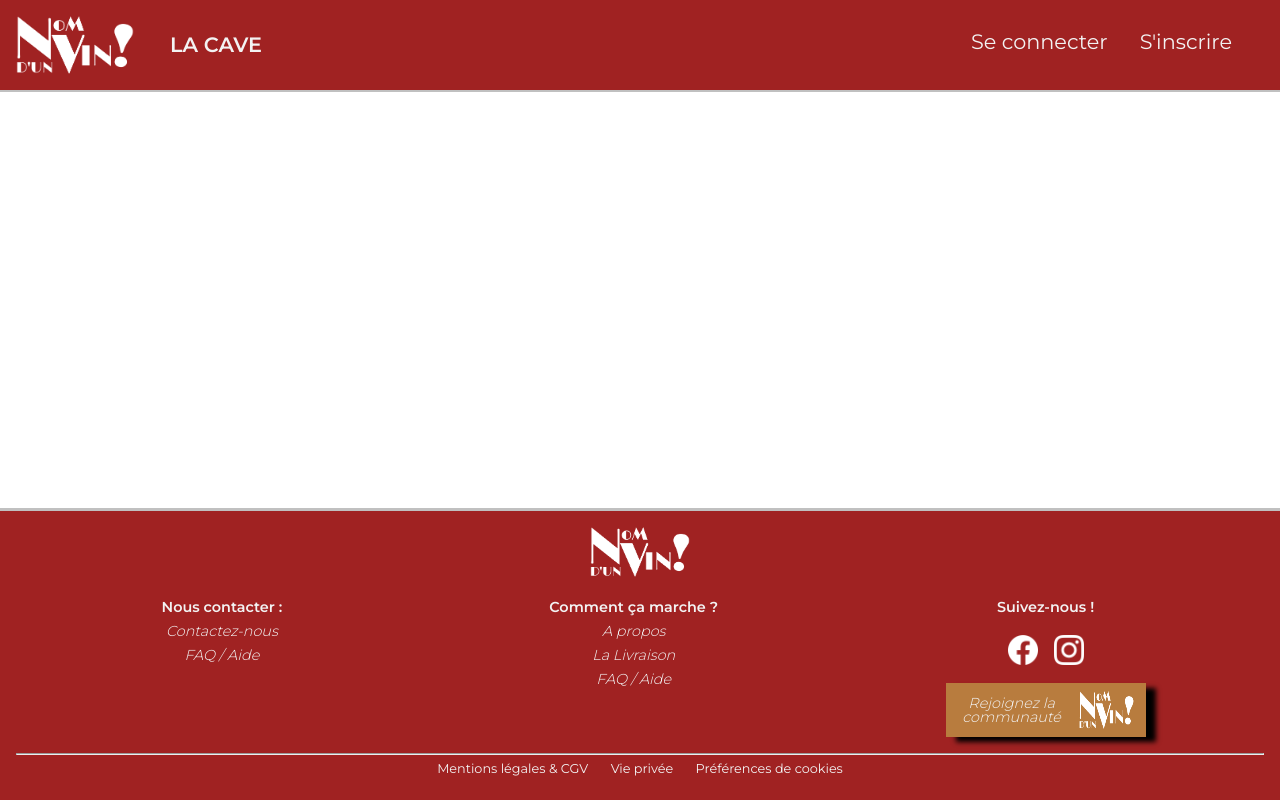
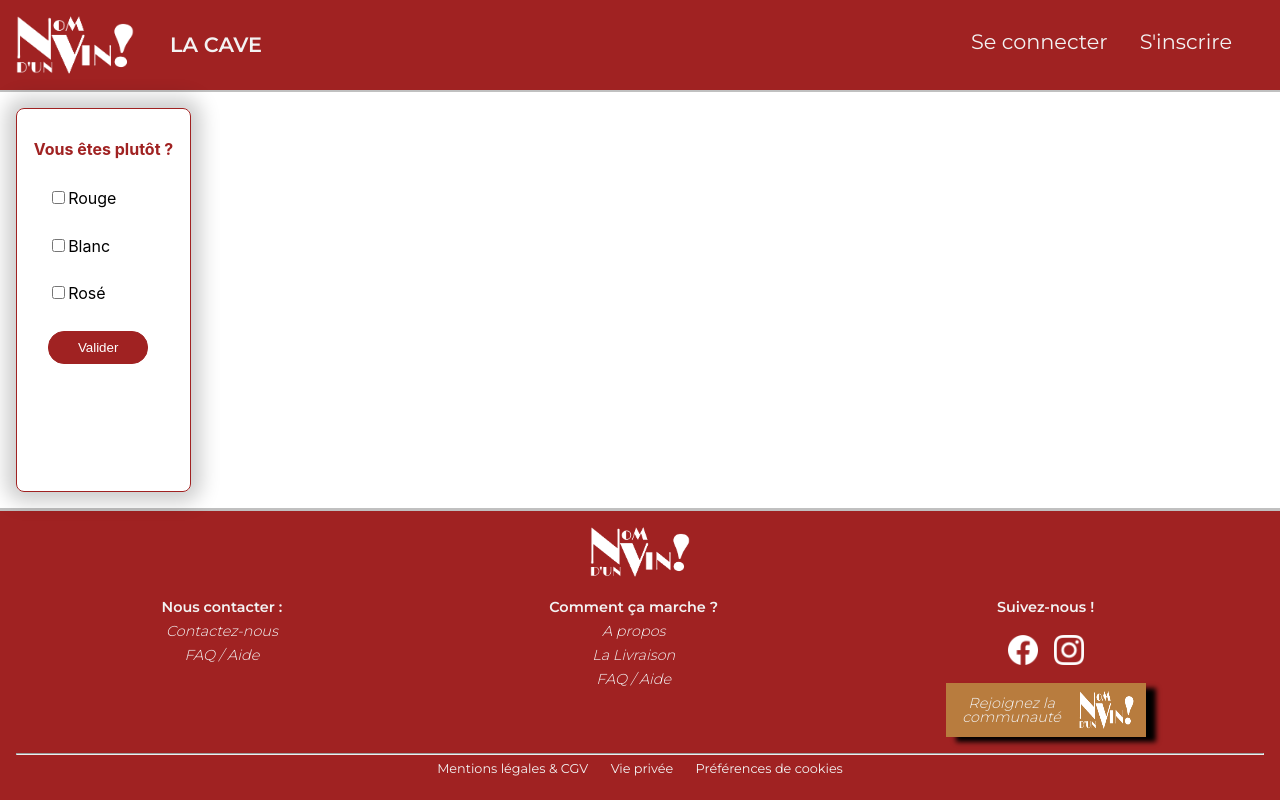
Before and after one commit to margaux-perrier/nomdunvin, a React (Create React App) app in the folder front/: page / in a window 1280 px wide. Built offline with nearby package versions, Linux system fonts and the light colour scheme.

Commit message:
[feat]: Setting up FilterMenu

```diff
--- a/front/src/components/App/App.js
+++ b/front/src/components/App/App.js
@@ -1,6 +1,8 @@
-// import header
+// import header component
 import Header from '../Header/Header';
-// import footer
+// import FilterMenu component
+import FilterMenu from '../FilterMenu/FilterMenu';
+// import footer component
 import Footer from '../Footer/Footer';
 
 
@@ -12,11 +14,8 @@ function App() {
   return (
     <div className="App">
       <Header />
+      <FilterMenu />
       <Footer />
-
-
-
-
     </div>
   );
 }
--- /dev/null
+++ b/front/src/components/FilterMenu/FilterMenu.jsx
@@ -0,0 +1,48 @@
+
+// import de useState
+import React, { useState } from 'react';
+// import Scss
+import './filterMenu.scss';
+
+// Component Filter
+function FilterMenu() {
+
+    // State for the burger-menu on mobile
+    const [showLinks, setShowLinks] = useState(false);
+    // "Button Event" to open burger menu on mobile
+    const handleShowLinks = () => {setShowLinks(!showLinks);}
+
+
+    return (
+
+    // If the State "showLinks" is "true" we add the "show class" to the "menuCheckbox" to display it and if it is "false" we hide it
+        <div className={`menuCheckbox ${showLinks ? "show" : "hide"}`}>
+            <div className="links">
+                <div>
+                    <h3 className="checkbox-title"> Vous êtes plutôt ?</h3>
+
+                    <div className="checkbox">
+                        <input type="checkbox" color="red" className="link" />
+                        <label for="option" aria-describedby="label">Rouge</label>
+                    </div>
+                    <div className="checkbox">
+                        <input type="checkbox" className="link" />
+                        <label for="option" aria-describedby="label">Blanc</label>
+                    </div>
+                    <div className="checkbox">
+                        <input type="checkbox" className="link" />
+                        <label for="option" aria-describedby="label">Rosé</label>
+                    </div>
+                    <div className="checkbox">
+                        <button className="checkbox-btn">Valider</button>
+                    </div>
+                </div>
+            </div>
+            <button className="burger" onClick={handleShowLinks}>
+                <span className="burger-bar"></span>
+            </button>
+        </div>
+    );
+}
+
+export default React.memo(FilterMenu);
--- /dev/null
+++ b/front/src/components/FilterMenu/filterMenu.scss
@@ -0,0 +1,171 @@
+@use "src/styles/vars";
+
+// Main Div
+.menuCheckbox {
+  flex-direction: column;
+  align-items: center;
+  justify-content: space-between;
+  position: relative;
+  width: 175px;
+  height: 50vh;
+  padding: 1rem;
+  border: solid 1.5px vars.$primary-color;
+  border-radius: 0.5rem;
+  margin-left: 1rem;
+  box-shadow: 0 0 20px 10px rgba(0, 0, 0, 0.2);
+  margin:1rem;
+  //centrer verticalement au milieu de l'écran
+}
+
+// Main Container
+.links {
+  display: flex;
+  flex-direction: column;
+  align-items: center;
+}
+
+// Filter Tilte
+.checkbox-title {
+  font-size: 1rem;
+  font-weight: 700;
+  margin-bottom: 1rem;
+  color: vars.$primary-color;
+  padding-top: 1rem;
+}
+
+// All options of checkbox
+.checkbox {
+  color: inherit;
+  padding: 0.9rem;
+  font-size: 1rem;
+}
+
+// Button to validate the selected filters
+.checkbox-btn {
+  background-color: vars.$primary-color;
+  color: white;
+  padding: 0.5rem vars.$gutter1;
+  border: 1px solid vars.$primary-color;
+  border-radius: 1rem;
+  width: 100px;
+}
+
+.checkbox-btn:hover {
+  background-color: white;
+  color: vars.$primary-color;
+  border: 1px solid vars.$primary-color;
+  padding: 0.5rem 1rem;
+  border-radius: 1rem;
+  width: 100px;
+  font-weight: 700;
+}
+// End of filter Button
+
+// Burger menu to open the filters-menu / display none on desktop
+.burger {
+  width: 40px;
+  height: 40px;
+  background: transparent;
+  border: none;
+  color: inherit;
+  display: none;
+}
+
+//* RESPONSIVE MANAGEMENT *//
+
+@media screen and (max-width: 768px) {
+  // No border on the burger menu for Mobile
+
+  .menuCheckbox {
+    border: none;
+    box-shadow: none;
+  }
+
+  // Filters-menu --Visibility hidden on desktop
+  .links {
+    flex-direction: column;
+    justify-content: center;
+    position: fixed;
+    right: -100vw;
+    bottom: 0;
+    height: 110vh;
+    padding: vars.$gutter2;
+    visibility: hidden;
+    background-color: vars.$secondary-color;
+    color: rgb(0, 0, 0);
+  }
+
+  // Show Class visible when State is true
+  .show .links {
+    width: 100vw;
+    left: 0;
+    visibility: visible;
+  }
+
+  // Change police size for mobile
+  .link {
+    padding: 1.5rem;
+    font-size: 5vw;
+  }
+
+  .checkbox-title {
+    font-size: 1.5rem;
+    font-weight: 700;
+    margin-bottom: 1rem;
+    color: vars.$primary-color;
+    padding-top: 1rem;
+  }
+
+  .checkbox {
+    padding: 0.5rem;
+    font-size: 1.3rem;
+  }
+
+  // Manage the burger menu for mobile
+
+  .burger {
+    display: block;
+
+    top: 5rem;
+    left: 1rem;
+  }
+  .burger:hover {
+    cursor: pointer;
+  }
+
+  .burger-bar,
+  .burger-bar::before,
+  .burger-bar::after {
+    display: block;
+    width: 40px;
+    height: 3px;
+    position: relative;
+    border-radius: 3px;
+    background: #a02222;
+  }
+  .burger-bar::before,
+  .burger-bar::after {
+    content: "";
+    position: absolute;
+    left: 0;
+    transition: all 0.5s ease-in-out;
+  }
+  .burger-bar::before {
+    transform: translateY(-12px);
+  }
+  .burger-bar::after {
+    transform: translateY(12px);
+  }
+  .show .burger-bar {
+    width: 0;
+    background: transparent;
+  }
+  .show .burger-bar::before {
+    transform: rotate(45deg);
+    background: vars.$primary-color;
+  }
+  .show .burger-bar::after {
+    transform: rotate(-45deg);
+    background: vars.$primary-color;
+  }
+}
```
